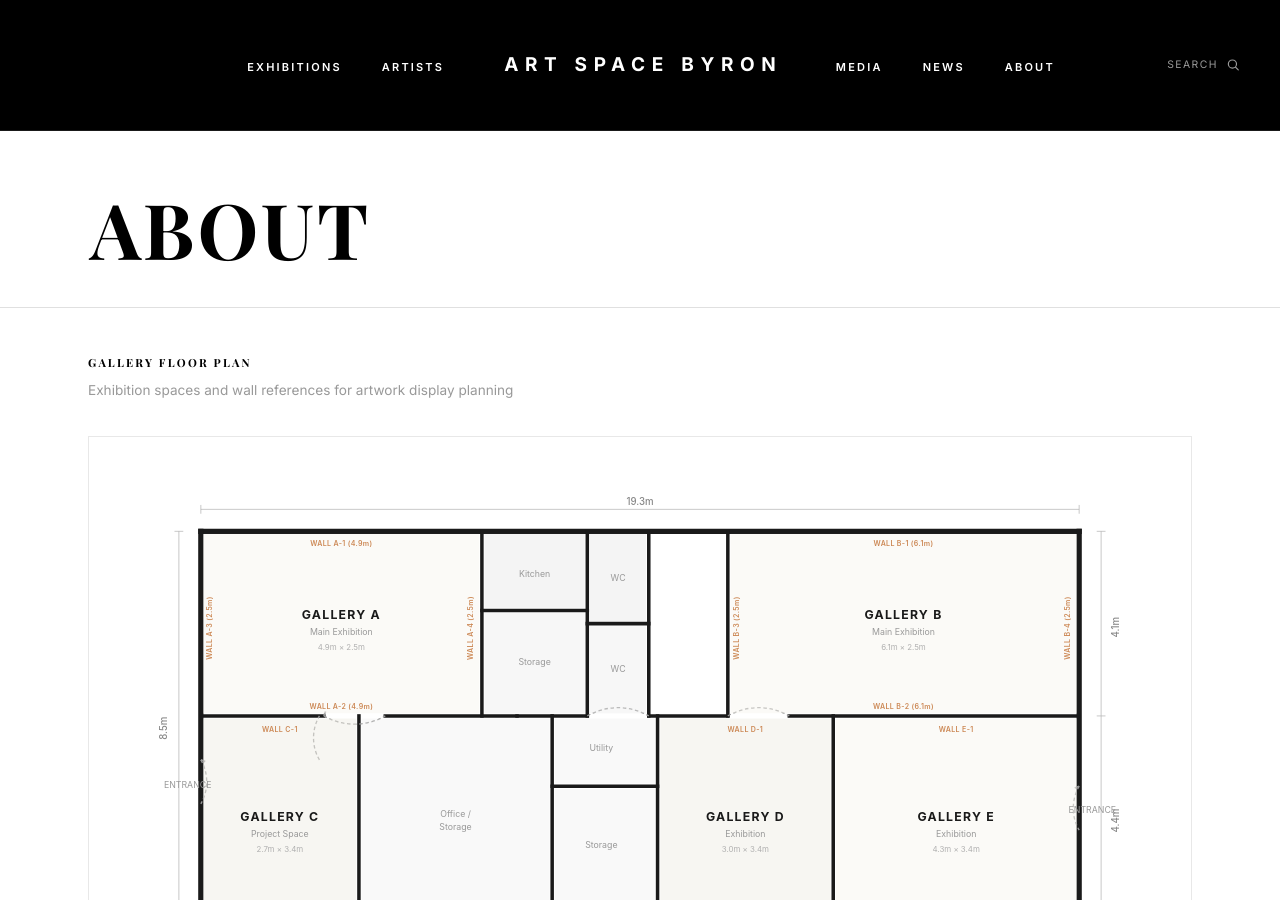
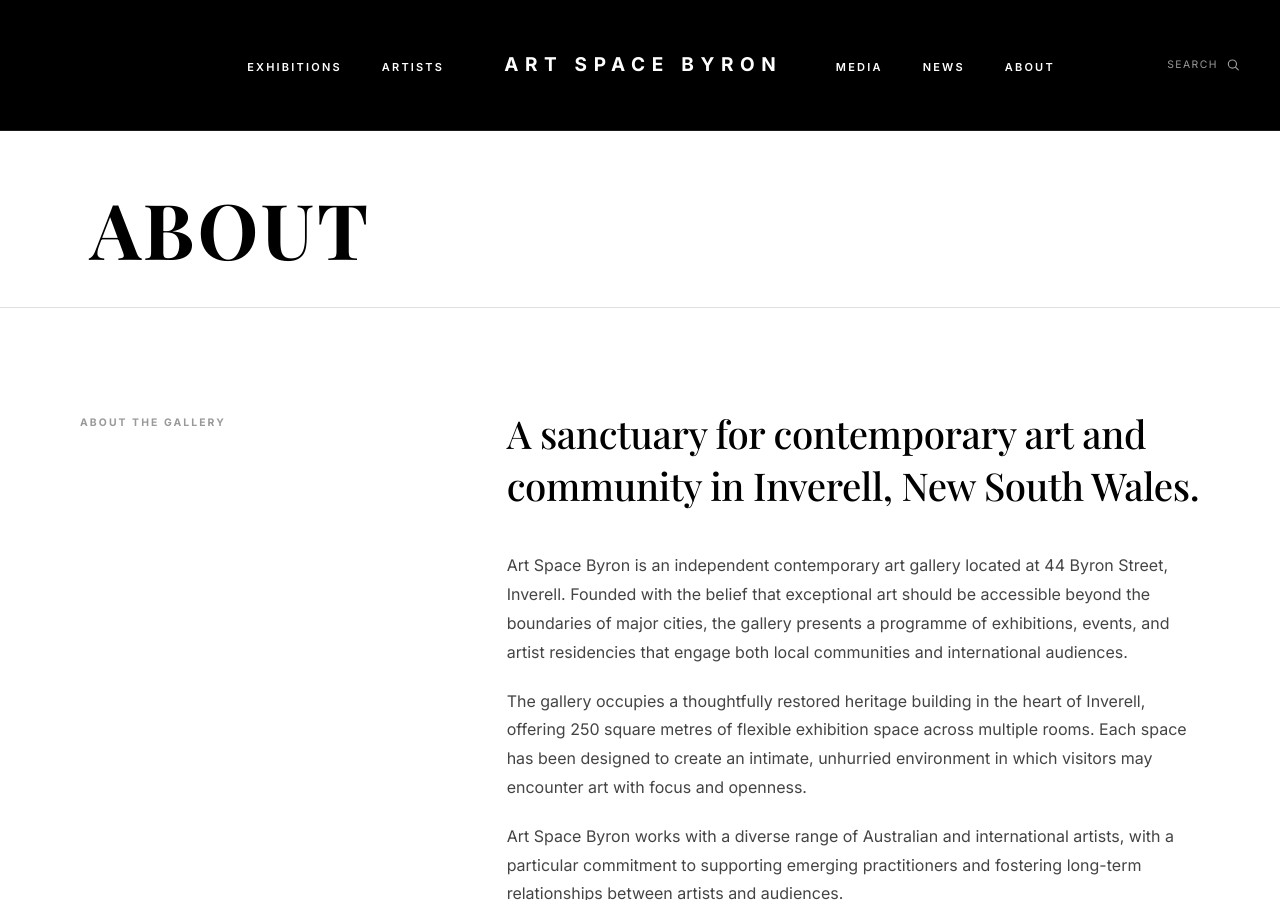
Before and after one commit to Supermassivema/Supermassivema.github.io, a Jekyll site: the page built from gallery/visit.html, in a window 1280 px wide and 900 px high. Built offline with Jekyll 4.4.1, drawn with Linux system fonts in a browser that asks for light colours; some web fonts are replaced.

Commit message:
Remove floor plan from About page
Co-Authored-By: Claude Opus 4.6 <noreply@anthropic.com>

```diff
--- a/gallery/visit.html
+++ b/gallery/visit.html
@@ -367,17 +367,6 @@ title: "About"
     <h1 class="about-hero-title">About</h1>
   </div>
 
-  <!-- Floor Plan -->
-  <div class="floorplan-section">
-    <div class="floorplan-header">
-      <h2 class="floorplan-title">GALLERY FLOOR PLAN</h2>
-      <p class="floorplan-sub">Exhibition spaces and wall references for artwork display planning</p>
-    </div>
-    <div class="floorplan-wrap">
-      <img src="{{ '/assets/images/floorplan.svg' | relative_url }}" alt="ART SPACE BYRON Floor Plan" class="floorplan-img">
-    </div>
-  </div>
-
   <div class="about-wrap">
 
     <!-- Statement -->
```
